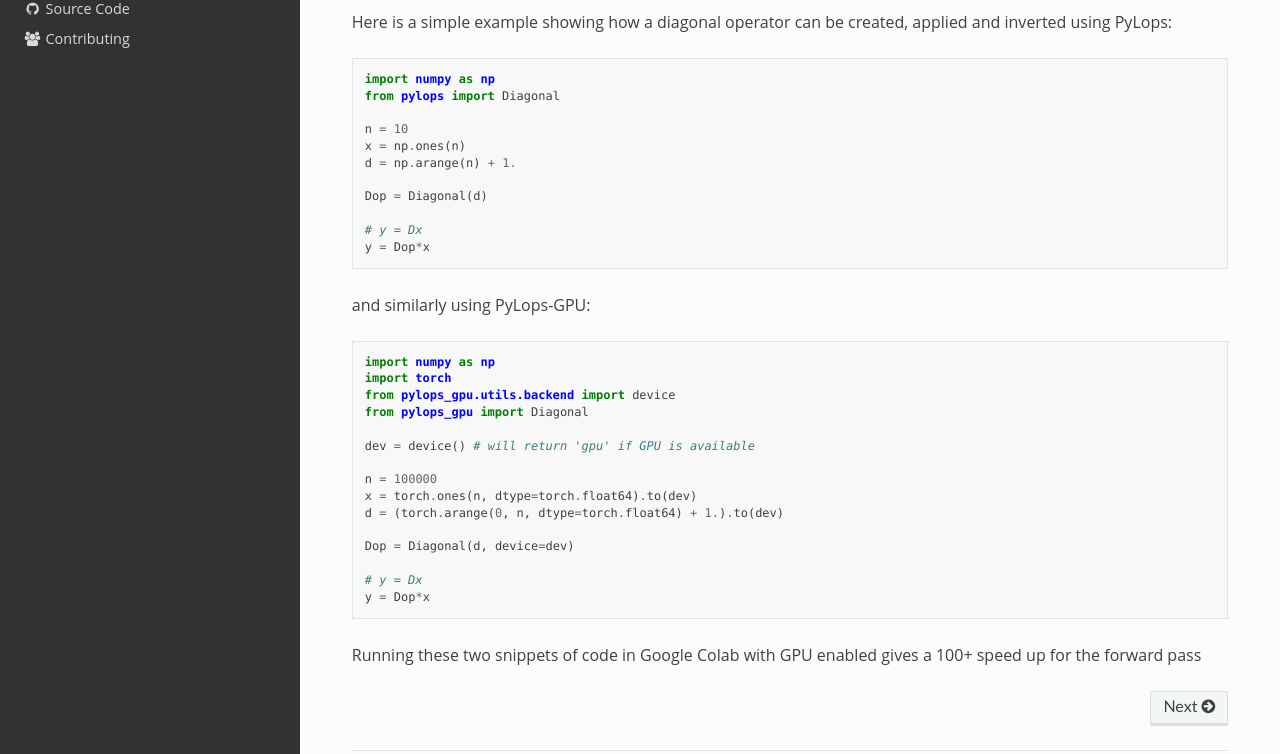
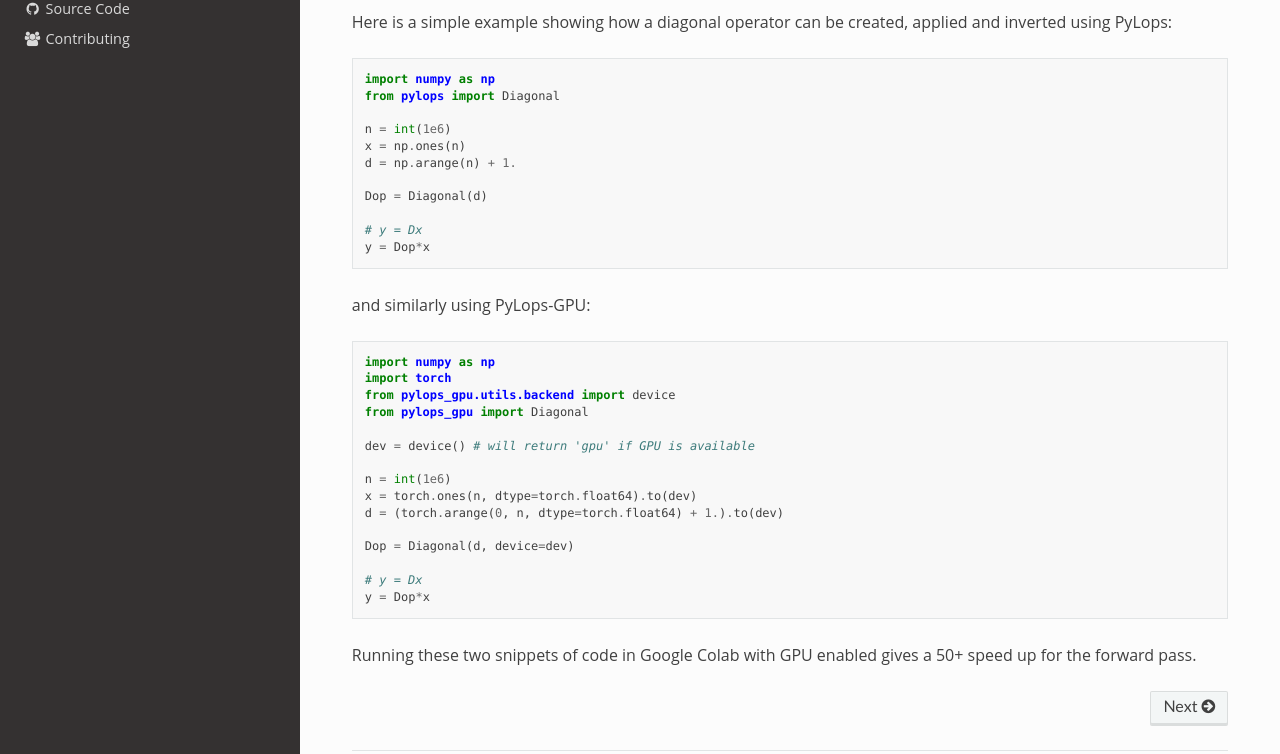
Before and after one commit to PyLops/pylops-gpu, a Sphinx documentation site: the page built from docs/source/index.rst, in a window 1280 px wide and 1357 px high. Shown: the part 499-1253 px from the top of the window. Built offline with Sphinx 7.4.7 and the Read the Docs theme 2.0.0, drawn with Linux system fonts in a browser that asks for light colours; pages that are not in the unit, such as notebooks, are missing from menus; comment, search, counter and statistics services are not loaded.

Commit message:
Small change in code snippet in README

```diff
--- a/docs/source/index.rst
+++ b/docs/source/index.rst
@@ -24,7 +24,7 @@
    import numpy as np
    from pylops import Diagonal
 
-   n = 10
+   n = int(1e6)
    x = np.ones(n)
    d = np.arange(n) + 1.
 
@@ -44,7 +44,7 @@
 
    dev = device() # will return 'gpu' if GPU is available
 
-   n = 100000
+   n = int(1e6)
    x = torch.ones(n, dtype=torch.float64).to(dev)
    d = (torch.arange(0, n, dtype=torch.float64) + 1.).to(dev)
 
@@ -53,8 +53,8 @@
    # y = Dx
    y = Dop*x
 
-Running these two snippets of code in Google Colab with GPU enabled gives a 100+
-speed up for the forward pass
+Running these two snippets of code in Google Colab with GPU enabled gives a 50+
+speed up for the forward pass.
 
 
 .. toctree::
```
Also changed, not shown: README.md (+3 -3 lines).
